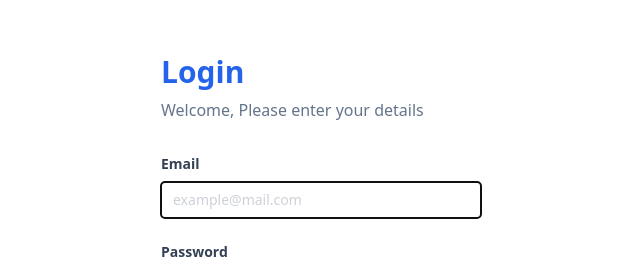
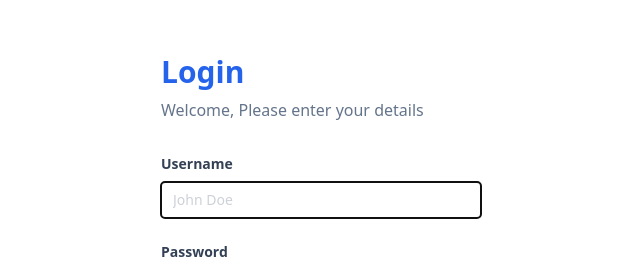
Before and after one commit to dedenwahyudi/React-JS---1, a React (Vite) app: page /login in a window 1280 px wide. Shown: the part 168-436 px from the top of the page, without its empty margins (319-959 px from the left). Built offline with nearby package versions, Linux system fonts and the light colour scheme.

Commit message:
Post Data API

```diff
--- a/package.json
+++ b/package.json
@@ -10,7 +10,8 @@
     "preview": "vite preview"
   },
   "dependencies": {
-    "axios": "^1.6.7",
+    "axios": "^1.6.8",
+    "jwt-decode": "^4.0.0",
     "react": "^18.2.0",
     "react-dom": "^18.2.0",
     "react-router-dom": "^6.22.0"
--- a/src/components/Fragments/FormLogin.jsx
+++ b/src/components/Fragments/FormLogin.jsx
@@ -1,31 +1,47 @@
-import { useEffect, useRef } from "react";
+import { useEffect, useRef, useState } from "react";
 import Button from "../Elements/Button";
 import InputForm from "../Elements/Input";
+import { login } from "../../services/auth.service";
 
 const FormLogin = () => {
+  const [loginFailed, setLoginFailed] = useState("");
+
   const handleLogin = (event) => {
     event.preventDefault();
 
-    localStorage.setItem("email", event.target.email.value);
-    localStorage.setItem("password", event.target.password.value);
+    // localStorage.setItem("email", event.target.email.value);
+    // localStorage.setItem("password", event.target.password.value);
+    // window.location.href = "/products";
 
-    window.location.href = "/products";
+    const data = {
+      username: event.target.username.value,
+      password: event.target.password.value,
+    };
+
+    login(data, (status, res) => {
+      if (status) {
+        localStorage.setItem("token", res);
+        window.location.href = "/products";
+      } else {
+        setLoginFailed(res.response.data);
+      }
+    });
   };
 
-  const emailRef = useRef(null);
+  const usernameRef = useRef(null);
 
   useEffect(() => {
-    emailRef.current.focus();
+    usernameRef.current.focus();
   }, []);
 
   return (
     <form onSubmit={handleLogin}>
       <InputForm
-        label="Email"
-        name="email"
-        type="email"
-        placeholder="example@mail.com"
-        ref={emailRef}
+        label="Username"
+        name="username"
+        type="text"
+        placeholder="John Doe"
+        ref={usernameRef}
       />
       <InputForm
         label="Password"
@@ -36,6 +52,9 @@ const FormLogin = () => {
       <Button classname="bg-blue-600" type="submit">
         Login
       </Button>
+      {loginFailed && (
+        <p className="text-red-500 text-center mt-5">{loginFailed}</p>
+      )}
     </form>
   );
 };
--- a/src/pages/products.jsx
+++ b/src/pages/products.jsx
@@ -9,16 +9,25 @@ import CardProduct from "../components/Fragments/CardProduct";
 import Button from "../components/Elements/Button";
 import Counter from "../components/Fragments/Counter";
 import { getProducts } from "../services/product.service";
-
-const email = localStorage.getItem("email");
+import { getUsername } from "../services/auth.service";
 
 const ProductsPage = () => {
   const [cart, setCart] = useState([]);
   const [totalPrice, setTotalPrice] = useState(0);
   const [products, setProducts] = useState([]);
+  const [username, setUsername] = useState("");
 
   useEffect(() => {
     setCart(JSON.parse(localStorage.getItem("cart")) || []);
+  }, []);
+
+  useEffect(() => {
+    const token = localStorage.getItem("token");
+    if (token) {
+      setUsername(getUsername(token));
+    } else {
+      window.location.href = "/login";
+    }
   }, []);
 
   useEffect(() => {
@@ -39,7 +48,7 @@ const ProductsPage = () => {
   }, [cart, products]);
 
   const handleLogout = () => {
-    localStorage.removeItem("email");
+    localStorage.removeItem("token");
     localStorage.removeItem("password");
     window.location.href = "/login";
   };
@@ -77,7 +86,7 @@ const ProductsPage = () => {
   return (
     <Fragment>
       <div className="flex justify-end h-20 bg-blue-600 text-white items-center px-10">
-        {email}
+        {username}
         <Button classname="ml-5 bg-black" onClick={handleLogout}>
           Logout
         </Button>
--- a/src/services/auth.service.js
+++ b/src/services/auth.service.js
@@ -1,12 +1,18 @@
-import { axios } from "axios";
+import axios from "axios";
+import { jwtDecode } from "jwt-decode";
 
-export const login = (data) => {
+export const login = (data, callback) => {
   axios
     .post("https://fakestoreapi.com/auth/login", data)
     .then((res) => {
-      console.log(res);
+      callback(true, res.data.token);
     })
     .catch((error) => {
-      console.log(error);
+      callback(false, error);
     });
 };
+
+export const getUsername = (token) => {
+  const decoded = jwtDecode(token);
+  return decoded.user;
+};
```
Also changed, not shown: src/main.jsx (line endings or trailing spaces), vip-studio-react-js.txt, 1 other file (tests, documents, lock files or other folders).
